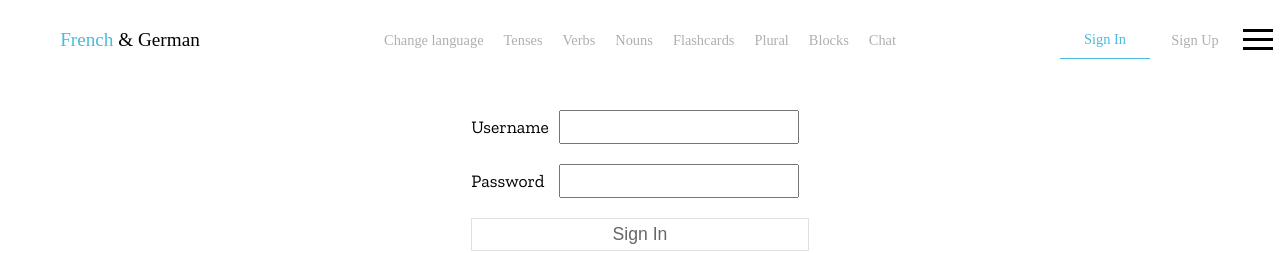
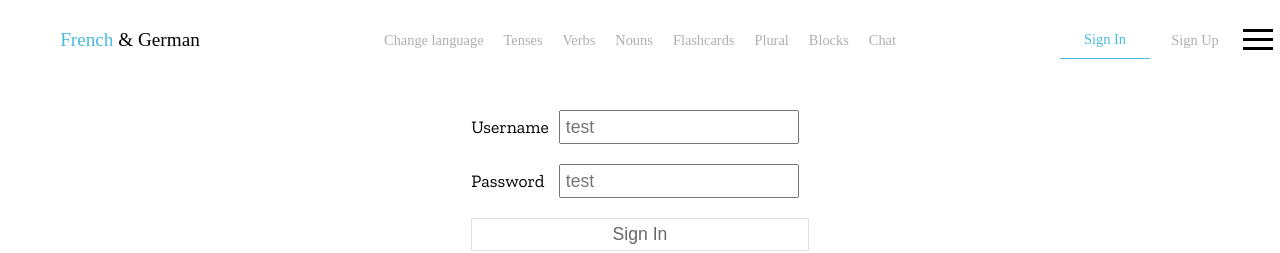
Before and after one commit to blaisse/lang, a React (Create React App) app: page /signin in a window 1280 px wide. Shown: the top 253 px of the page. Built offline with nearby package versions, Linux system fonts and the light colour scheme; no server answers; a web font is replaced by a local one.

Commit message:
chat redirect to signin

```diff
--- a/public/style.css
+++ b/public/style.css
@@ -1769,6 +1769,16 @@
     display: flex;
     align-items: center;
 }
+.signup-link {
+    display: flex;
+    justify-content: center;
+    margin-top: 50px;
+    text-decoration: none;
+    color: #000;
+}
+.signup-link:hover {
+        color: rgb(74, 187, 221);
+    }
 @-webkit-keyframes moveIn {
     0% {
         opacity: 0;
--- a/src/components/auth/components/signin.js
+++ b/src/components/auth/components/signin.js
@@ -1,5 +1,6 @@
 import React, { Component } from 'react';
 import { Field, reduxForm } from 'redux-form';
+// import { Link } from 'react-router-dom';
 import { signinUser, authClean } from './../authActions';
 import { connect } from 'react-redux';
 
@@ -15,7 +16,7 @@ class SignIn extends Component {
             <div className="add-veb-input">
                 <div className="add-verb-input-row signup">
                     <label>{field.label}</label>
-                    <input autoFocus={field.auto} className={classNameInput} type={field.type} autoComplete="off" { ...field.input } />
+                    <input placeholder={field.placeholder} autoFocus={field.auto} className={classNameInput} type={field.type} autoComplete="off" { ...field.input } />
                 </div>
                 <div className={className}>{touched ? error : ''}</div>
             </div>
@@ -36,11 +37,12 @@ class SignIn extends Component {
         return (
             <div className="add-verb-container">
                 <form onSubmit={handleSubmit(this.handleForm.bind(this))}>
-                        <Field auto="true" type="text" label="Username" name="email" component={this.renderField} />
-                        <Field type="password" label="Password" name="password" component={this.renderField} />
+                        <Field auto="true" placeholder="test" type="text" label="Username" name="email" component={this.renderField} />
+                        <Field type="password" placeholder="test" label="Password" name="password" component={this.renderField} />
                         {this.renderError()}
                         <button type="submit">Sign In</button>
                 </form>
+                {/* <Link className="signup-link" to="/signup">No account? Sign Up</Link> */}
             </div>
         );
     }
--- a/src/components/auth/components/signup.js
+++ b/src/components/auth/components/signup.js
@@ -15,7 +15,7 @@ class SignUp extends Component {
             <div className="add-veb-input">
                 <div className="add-verb-input-row signup">
                     <label>{field.label}</label>
-                    <input className={classNameInput} type={field.type} autoComplete="off" { ...field.input } />
+                    <input autoFocus={field.auto} className={classNameInput} type={field.type} autoComplete="off" { ...field.input } />
                 </div>
                 <div className={className}>{touched ? error : ''}</div>
             </div>
@@ -36,7 +36,7 @@ class SignUp extends Component {
         return (
             <div className="add-verb-container">
                 <form onSubmit={handleSubmit(this.handleForm.bind(this))}>
-                    <Field type="text" label="Username" name="email" component={this.renderField} />
+                    <Field type="text" label="Username" name="email"  auto="true" component={this.renderField} />
                     <Field type="password" label="Password" name="password" component={this.renderField} />
                     <Field type="password" label="Re password" name="repassword" component={this.renderField} />
                     {this.renderError()}
--- a/src/components/fullchat/components/chat.js
+++ b/src/components/fullchat/components/chat.js
@@ -24,6 +24,7 @@ class Chat extends Component {
         // this.props.fullChatConnected(false);
     }
     componentWillMount(){
+        if(!this.props.auth) this.props.history.push('/signin');
         this.props.setUrl('chat');
         this.props.fullChatNotificationClear();
     }
--- a/src/components/sentence/components/block/sentence_blocks.js
+++ b/src/components/sentence/components/block/sentence_blocks.js
@@ -19,7 +19,7 @@ class SentenceBlocks extends Component {
         document.querySelector('.app').classList.add('bg-noun');
     }
     update = async () => await this.props.setCorrectAndFetch('sentence');
-    render(){ console.log('?', this.props.sentenceBlock);
+    render(){
         if(Object.keys(this.props.sentenceBlock).length === 0) return "";
         return <SentenceContent blocks={this.props.sentenceBlock} answer={this.props.sentenceBlock.slicedFully} update={this.update} />;
     }
```
Also changed, not shown: style/modules/validation.css (+10 -0 lines).
